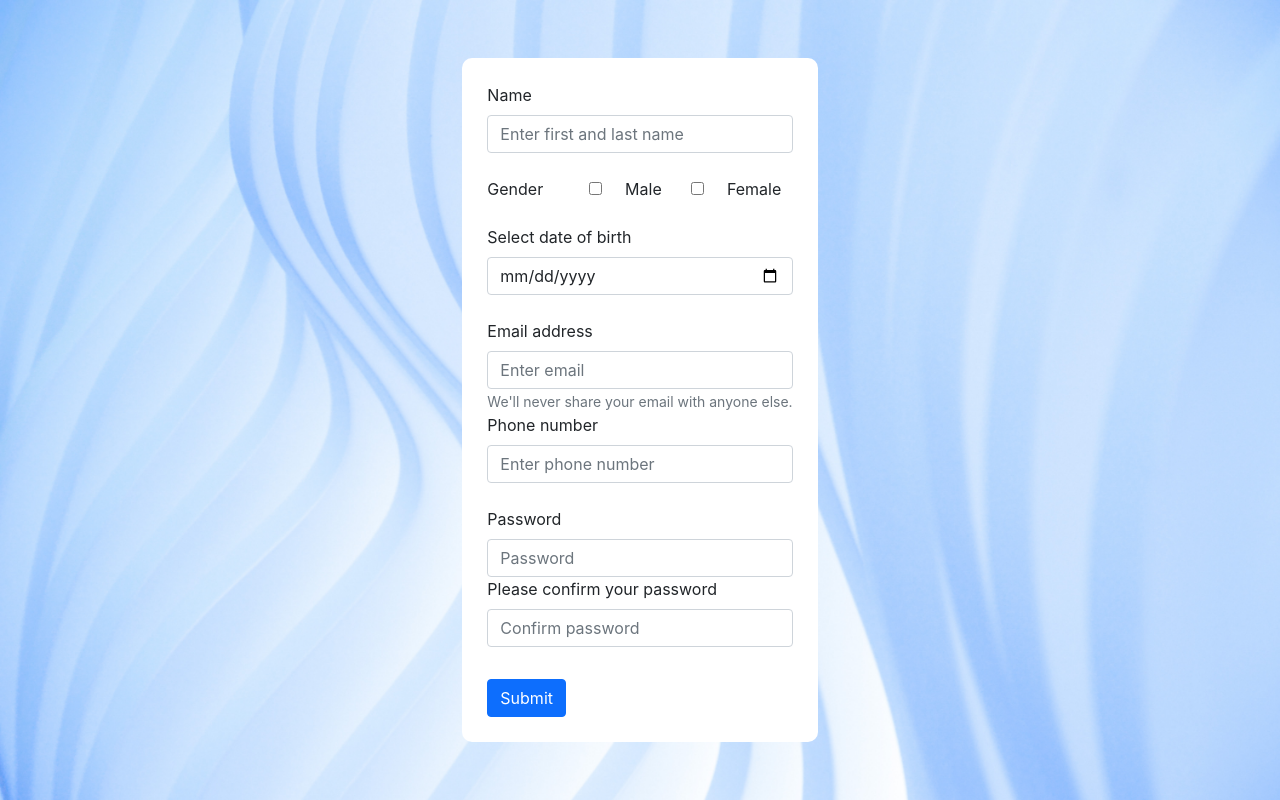
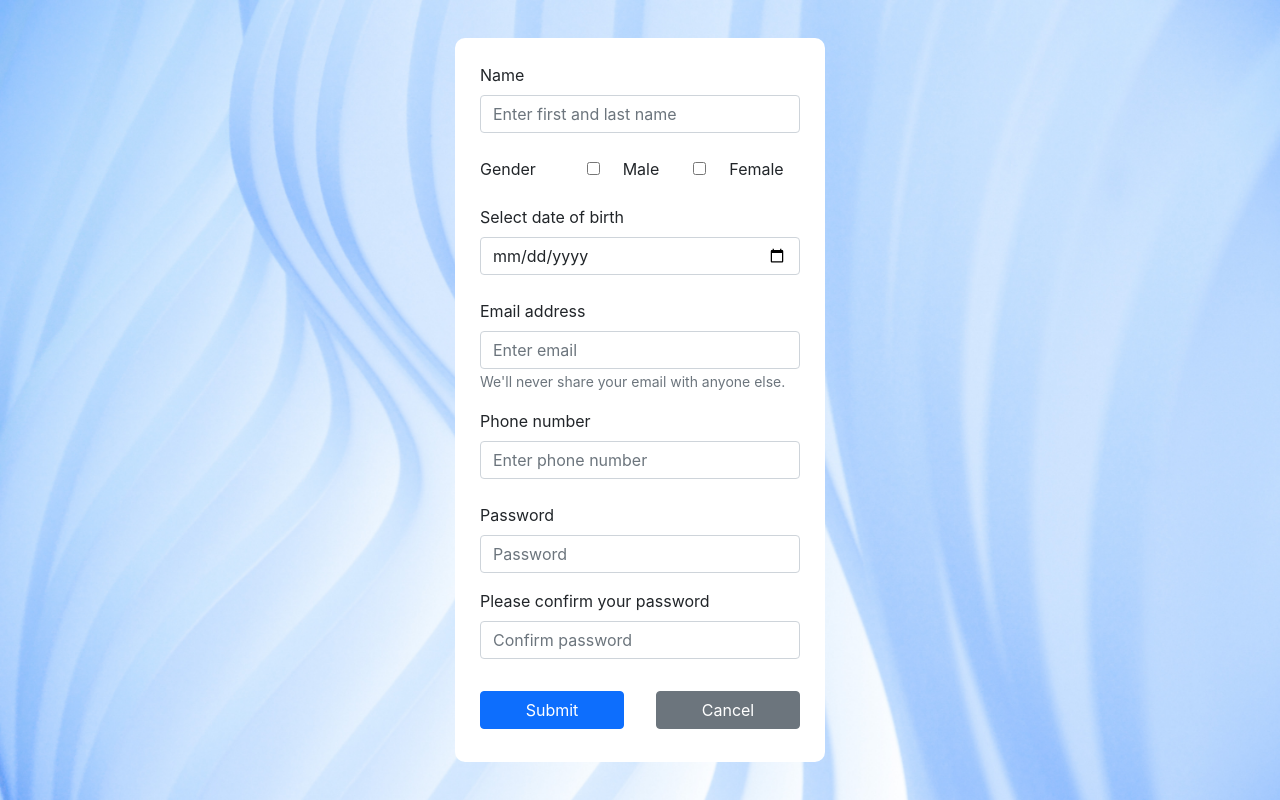
Before and after one commit to iO-Academy/2021-jul-lrss, a React (Create React App) app in the folder client/: page /register in a window 1280 px wide. Built offline with nearby package versions, Linux system fonts and the light colour scheme.

Commit message:
added cancel button to register page

```diff
--- a/client/src/Components/LoginPage/LoginPage.css
+++ b/client/src/Components/LoginPage/LoginPage.css
@@ -8,12 +8,14 @@
     height: 100vh;
 }
 
-form {
+.loginForm {
     background-color: #fff;
     padding: 30px;
     padding-bottom: 0;
     border-radius: 10px;
     margin-bottom: 0;
+    width: 370px;
+    height: 470px;
 }
 
 .buttonContainer {
@@ -35,4 +37,5 @@ form {
 
 button {
     margin-top: 0.55rem;
+    margin-bottom: 0.5rem;
 }
--- a/client/src/Components/LoginPage/LoginPage.js
+++ b/client/src/Components/LoginPage/LoginPage.js
@@ -55,7 +55,7 @@ const LoginPage = (props) => {
 
     return (
         <div className="loginContainer">
-            <Form onSubmit={handleSubmit}>
+            <Form className="loginForm" onSubmit={handleSubmit}>
                 <Form.Group>
                     <label class="form-label">I would like to log in as a:</label>
                     <select className="form-select form-select-lg mb-3" aria-label=".form-select-lg example"
--- a/client/src/Components/RegisterPage/RegisterPage.css
+++ b/client/src/Components/RegisterPage/RegisterPage.css
@@ -22,3 +22,17 @@ span {
     display: inline-block;
     padding-top: 10px;
 }
+
+.registerForm {
+    width: 370px;
+}
+
+.buttonContainerRegisterPage {
+    display: flex;
+    flex-flow: row nowrap;
+    justify-content: space-between;
+}
+
+.buttonContainerRegisterPage > button {
+    width: 45%;
+}
--- a/client/src/Components/RegisterPage/RegisterPage.js
+++ b/client/src/Components/RegisterPage/RegisterPage.js
@@ -57,6 +57,10 @@ const RegisterPage = (props) => {
         }
     }
 
+    const goToLoginPage = () => {
+        props.history.push('/')
+    }
+
     const validate = (event) => {
         event.preventDefault()
         if (!name) {
@@ -109,7 +113,7 @@ const RegisterPage = (props) => {
 
     return (
         <div className="registerContainer">
-            <Form onSubmit={validate}>
+            <Form className="registerForm" onSubmit={validate}>
                 <Form.Group controlId="formBasicName">
                     <Form.Label>Name</Form.Label>
                     <Form.Control type="text" placeholder="Enter first and last name" onChange={handleNameChange}
@@ -141,14 +145,14 @@ const RegisterPage = (props) => {
                     </Form.Text>
                 </Form.Group>
                 <Form.Group>
-                    <Form.Label>Phone number</Form.Label>
+                    <Form.Label className={"mt-3"}>Phone number</Form.Label>
                     <Form.Control type="text" placeholder="Enter phone number" onChange={handlePhoneNumberChange}
                                   value={phoneNumber}/>
                     <span className="text-danger">{phoneNumberError}</span>
                 </Form.Group>
-                <Form.Group controlId="formBasicPassword">
+                <Form.Group>
                     <Form.Label>Password</Form.Label>
-                    <Form.Control type="password" placeholder="Password" onChange={handlePasswordChange}
+                    <Form.Control className="mb-3" type="password" placeholder="Password" onChange={handlePasswordChange}
                                   value={password}/>
                     <Form.Label className="custom-label">Please confirm your password</Form.Label>
                     <Form.Control type="password" placeholder="Confirm password" onChange={handlePasswordCheckChange}
@@ -156,7 +160,10 @@ const RegisterPage = (props) => {
                     <span className="text-danger">{passwordError}</span>
                     <span className={"text-danger"}>{serverError}</span>
                 </Form.Group>
-                <Button variant="primary" className="btn btn-primary" type="submit">Submit</Button>
+                <div className={"buttonContainerRegisterPage"}>
+                    <Button variant="primary" className="btn btn-primary" type="submit">Submit</Button>
+                    <Button onClick={goToLoginPage} className="btn-secondary">Cancel</Button>
+                </div>
             </Form>
         </div>
     )
```
Also changed, not shown: client/src/Components/DoctorDayPlannerPage/login-background.jpg (added).
